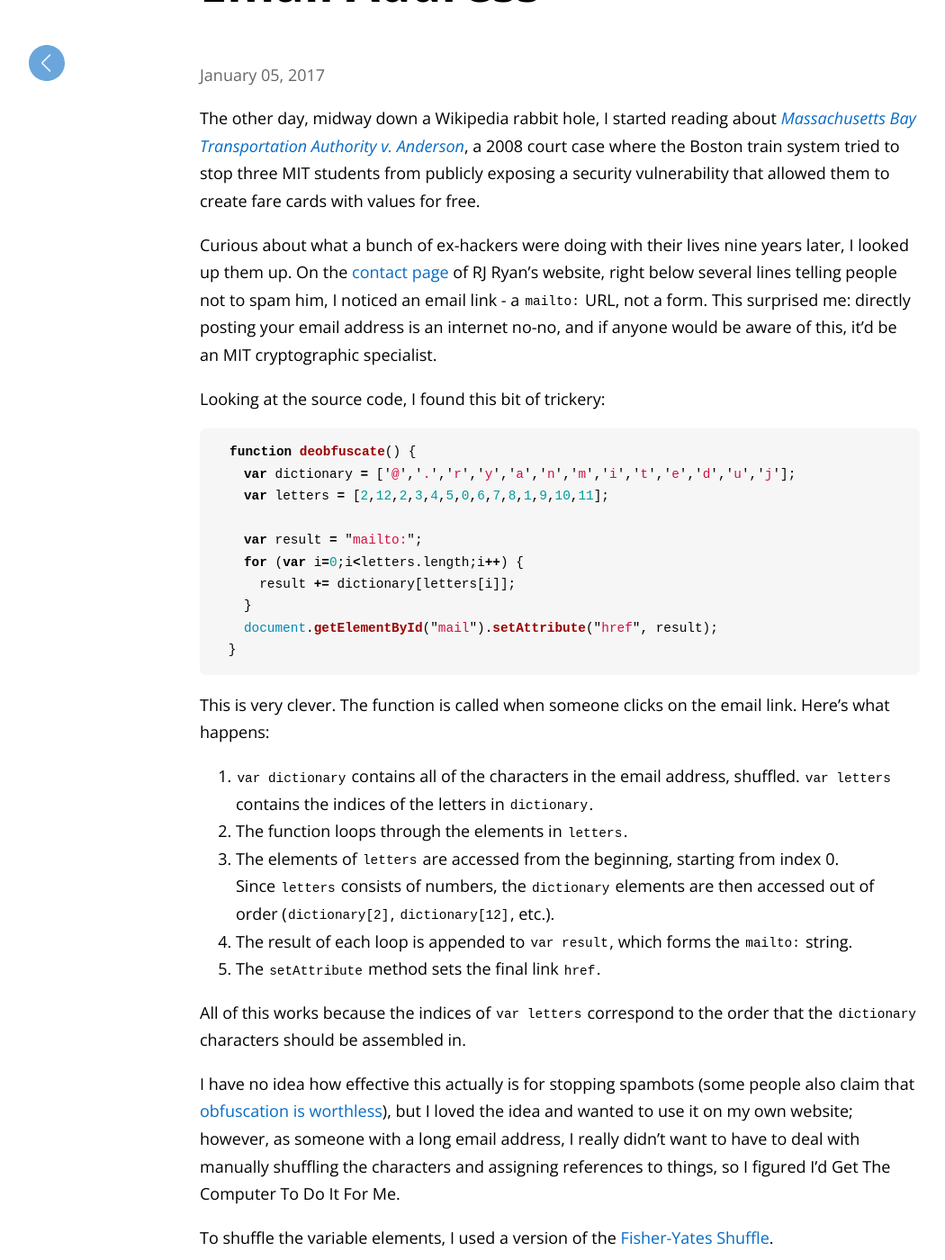
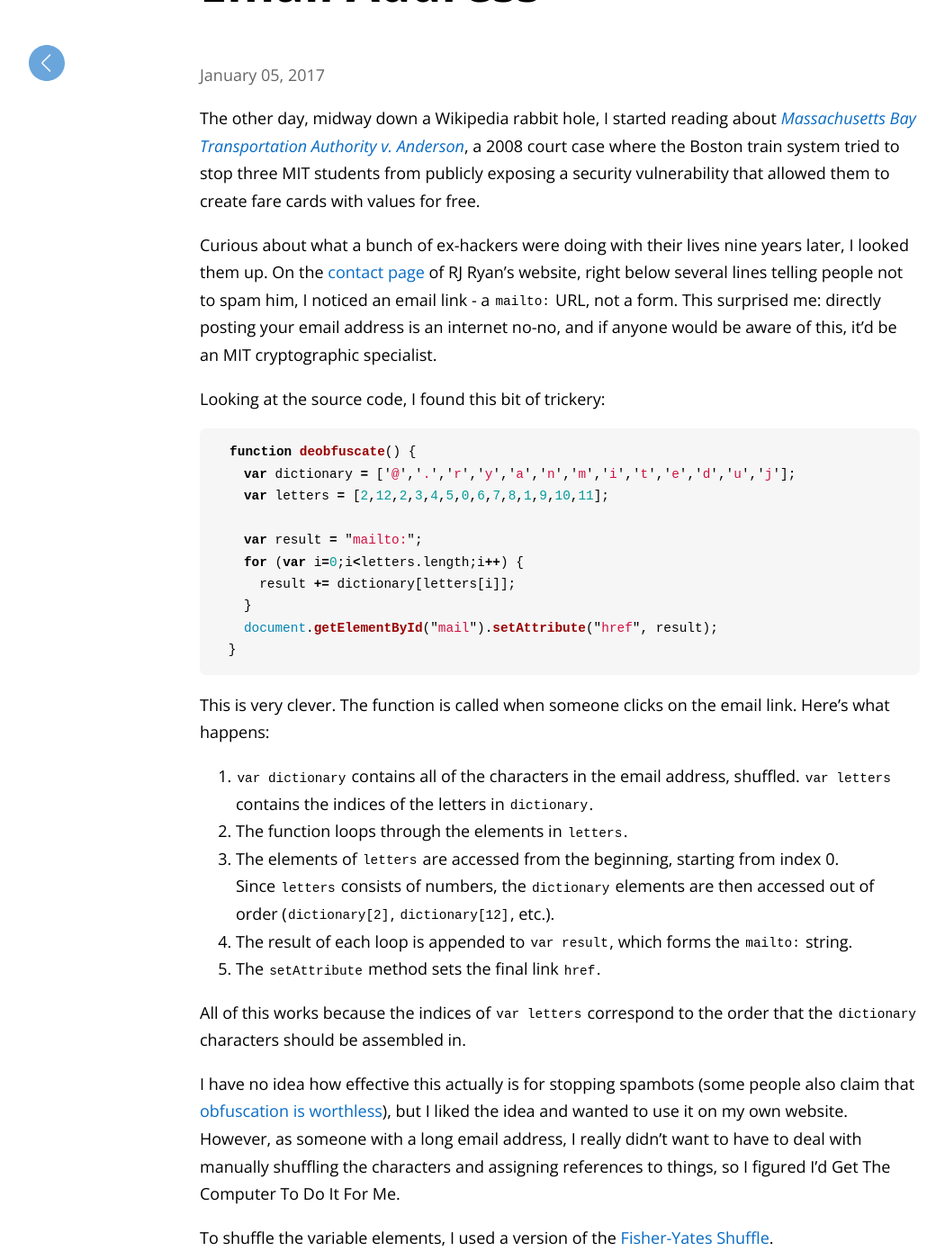
Before and after one commit to salomoneb/site, a Jekyll site: the page built from _posts/2017-01-05-email-obfuscation.md, in a window 1280 px wide and 1400 px high, scrolled down 206 px. Shown: the whole window at 90% size, without its empty margins (18-1068 px from the left). Built offline with Jekyll 4.4.1, drawn with Linux system fonts in a browser that asks for light colours; some of the changed text lies outside the part shown.

Commit message:
fixed post typo

```diff
--- a/_posts/2017-01-05-email-obfuscation.md
+++ b/_posts/2017-01-05-email-obfuscation.md
@@ -6,7 +6,7 @@ date: 2017-01-05
 
 The other day, midway down a Wikipedia rabbit hole, I started reading about *[Massachusetts Bay Transportation Authority v. Anderson](https://en.wikipedia.org/wiki/Massachusetts_Bay_Transportation_Authority_v._Anderson)*, a 2008 court case where the Boston train system tried to stop three MIT students from publicly exposing a security vulnerability that allowed them to create fare cards with values for free.
 
-Curious about what a bunch of ex-hackers were doing with their lives nine years later, I looked up them up. On the [contact page](www.rustyryan.net/connect/) of RJ Ryan’s website, right below several lines telling people not to spam him, I noticed an email link - a `mailto:` URL, not a form. This surprised me: directly posting your email address is an internet no-no, and if anyone would be aware of this, it’d be an MIT cryptographic specialist.
+Curious about what a bunch of ex-hackers were doing with their lives nine years later, I looked them up. On the [contact page](www.rustyryan.net/connect/) of RJ Ryan’s website, right below several lines telling people not to spam him, I noticed an email link - a `mailto:` URL, not a form. This surprised me: directly posting your email address is an internet no-no, and if anyone would be aware of this, it’d be an MIT cryptographic specialist.
 
 Looking at the source code, I found this bit of trickery:
 {% highlight javascript %}
@@ -33,7 +33,7 @@ Since `letters` consists of numbers, the `dictionary` elements are then accessed
 
 All of this works because the indices of `var letters` correspond to the order that the `dictionary` characters should be assembled in.
 
-I have no idea how effective this actually is for stopping spambots (some people also claim that [obfuscation is worthless](https://qz.com/181635/surprise-theres-really-no-need-to-conceal-your-email-address-from-spammers/)), but I loved the idea and wanted to use it on my own website; however, as someone with a long email address, I really didn’t want to have to deal with manually shuffling the characters and assigning references to things, so I figured I’d Get The Computer To Do It For Me.
+I have no idea how effective this actually is for stopping spambots (some people also claim that [obfuscation is worthless](https://qz.com/181635/surprise-theres-really-no-need-to-conceal-your-email-address-from-spammers/)), but I liked the idea and wanted to use it on my own website. However, as someone with a long email address, I really didn’t want to have to deal with manually shuffling the characters and assigning references to things, so I figured I’d Get The Computer To Do It For Me.
 
 
 To shuffle the variable elements, I used a version of the [Fisher-Yates Shuffle](https://bost.ocks.org/mike/shuffle/).
```
Also changed, not shown: other parts of _posts/2017-01-05-email-obfuscation.md (+2 -3 lines), 1 other file.
